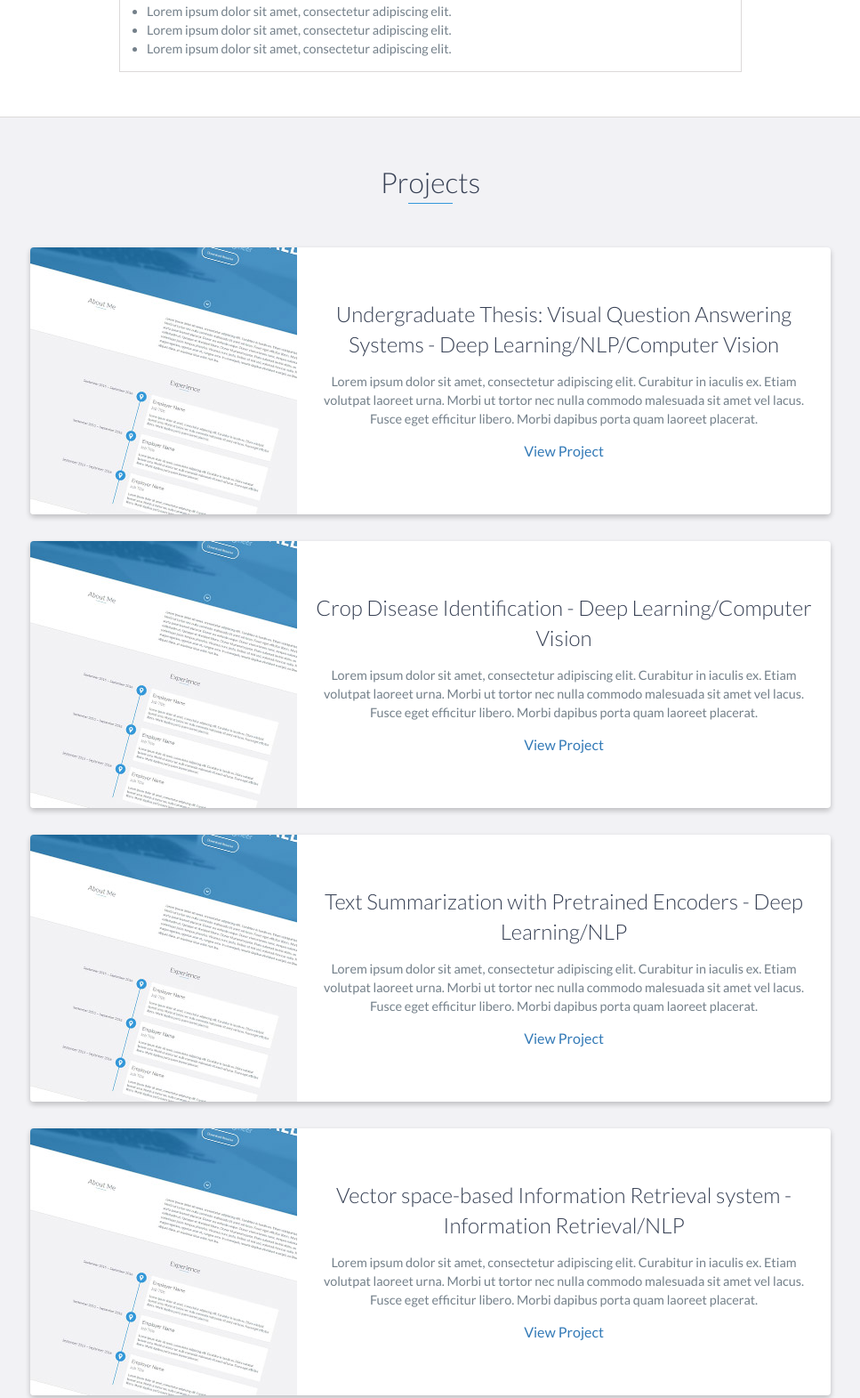
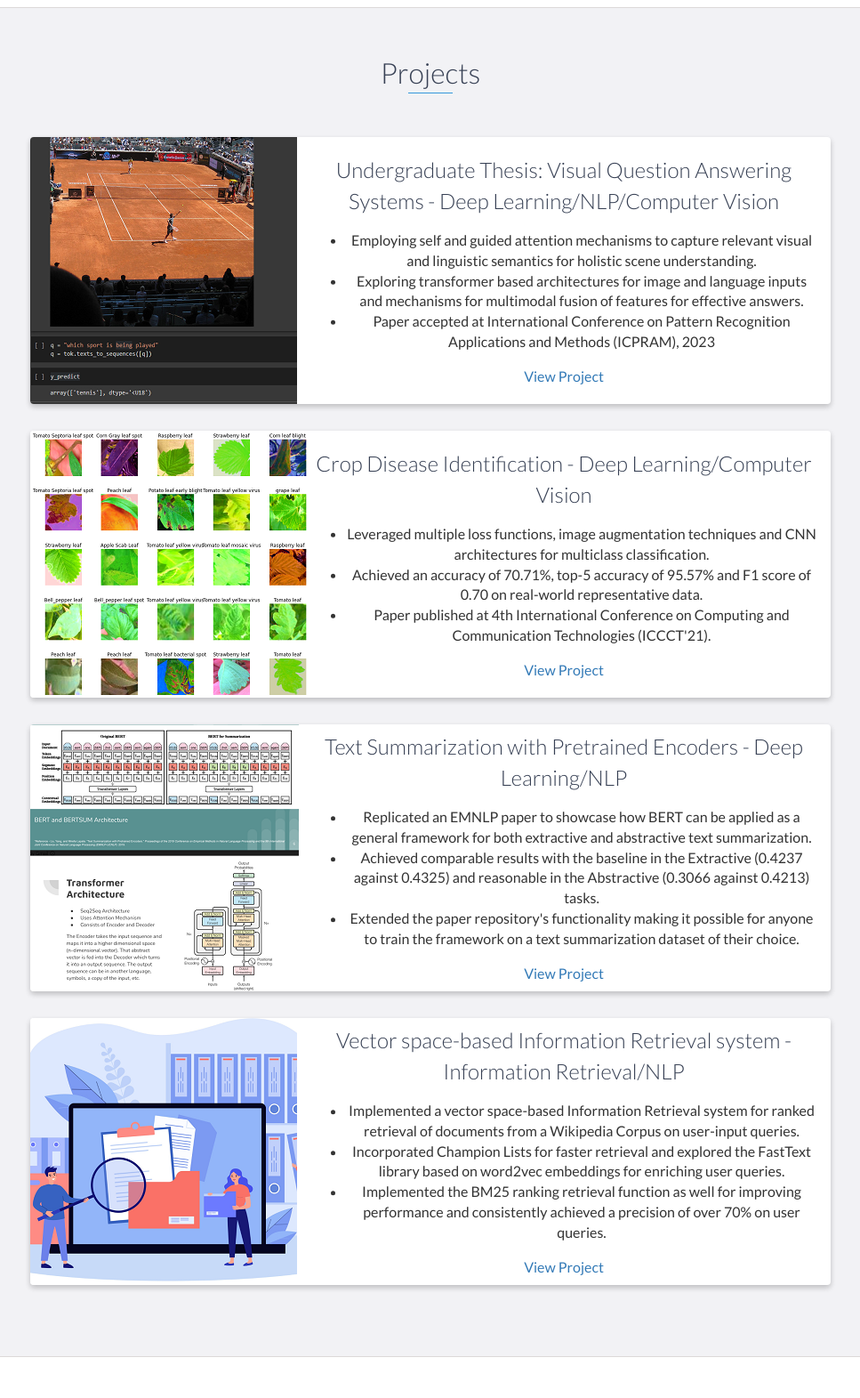
Before and after one commit to AbhimanyuSethi-98/AbhimanyuSethi-98.github.io, a website: page index.html in a window 1280 px wide. Shown: the part 2731-4302 px from the top of the page at 89% size, without its empty margins (156-1123 px from the left). Drawn offline with nearby package versions, Linux system fonts and the light colour scheme.

Commit message:
Projects filled

```diff
--- a/index.html
+++ b/index.html
@@ -133,9 +133,6 @@
             <h3>Birla Institute of Technology and Science (BITS), Pilani</h3>
             <span class="education-date">August 2017 - July 2022</span>
             <h4>Bachelor of Engineering (B.E) in Computer Science</h4>
-            <p>
-                Lorem ipsum dolor sit amet, consectetur adipiscing elit. Curabitur in iaculis ex. Etiam volutpat laoreet urna. Morbi ut tortor nec nulla commodo malesuada sit amet vel lacus. Fusce eget efficitur libero. Morbi dapibus porta quam laoreet placerat.
-            </p>
         </div>
         <!-- End .education-block -->
 
@@ -143,17 +140,6 @@
             <h3>Birla Institute of Technology and Science (BITS), Pilani</h3>
             <span class="education-date">August 2017 - July 2022</span>
             <h4>Master of Science (MSc.) in Economics</h4>
-            <ul>
-                <li>
-                    Lorem ipsum dolor sit amet, consectetur adipiscing elit.
-                </li>
-                <li>
-                    Lorem ipsum dolor sit amet, consectetur adipiscing elit.
-                </li>
-                <li>
-                    Lorem ipsum dolor sit amet, consectetur adipiscing elit.
-                </li>
-            </ul>
         </div>
         <!-- End .education-block -->
     </div>
@@ -165,13 +151,23 @@
             <div class="row">
                 <div class="project shadow-large">
                     <div class="project-image">
-                        <img src="images/project.jpg" />
+                        <img src="images/vqa.png" />
                     </div>
                     <!-- End .project-image -->
                     <div class="project-info">
                         <h3>Undergraduate Thesis: Visual Question Answering Systems - Deep Learning/NLP/Computer Vision</h3>
                         <p>
-                            Lorem ipsum dolor sit amet, consectetur adipiscing elit. Curabitur in iaculis ex. Etiam volutpat laoreet urna. Morbi ut tortor nec nulla commodo malesuada sit amet vel lacus. Fusce eget efficitur libero. Morbi dapibus porta quam laoreet placerat.
+                            <ul>
+                                <li>
+                                    Employing self and guided attention mechanisms to capture relevant visual and linguistic semantics for holistic scene understanding.
+                                </li>
+                                <li>
+                                    Exploring transformer based architectures for image and language inputs and mechanisms for multimodal fusion of features for effective answers.
+                                </li>
+                                <li>
+                                    Paper accepted at International Conference on Pattern Recognition Applications and Methods (ICPRAM), 2023
+                                </li>
+                            </ul>
                         </p>
                         <a href="#">View Project</a>
                     </div>
@@ -181,13 +177,23 @@
 
                 <div class="project shadow-large">
                     <div class="project-image">
-                        <img src="images/project.jpg" />
+                        <img src="images/plant-disease.png" />
                     </div>
                     <!-- End .project-image -->
                     <div class="project-info">
                         <h3>Crop Disease Identification - Deep Learning/Computer Vision</h3>
                         <p>
-                            Lorem ipsum dolor sit amet, consectetur adipiscing elit. Curabitur in iaculis ex. Etiam volutpat laoreet urna. Morbi ut tortor nec nulla commodo malesuada sit amet vel lacus. Fusce eget efficitur libero. Morbi dapibus porta quam laoreet placerat.
+                            <ul>
+                                <li>
+                                    Leveraged multiple loss functions, image augmentation techniques and CNN architectures for multiclass classification.
+                                </li>
+                                <li>
+                                    Achieved an accuracy of 70.71%, top-5 accuracy of 95.57% and F1 score of 0.70 on real-world representative data.
+                                </li>
+                                <li>
+                                    Paper published at 4th International Conference on Computing and Communication Technologies (ICCCT'21).
+                                </li>
+                            </ul>
                         </p>
                         <a href="#">View Project</a>
                     </div>
@@ -197,13 +203,23 @@
 
                 <div class="project shadow-large">
                     <div class="project-image">
-                        <img src="images/project.jpg" />
+                        <img src="images/bertsum.png" />
                     </div>
                     <!-- End .project-image -->
                     <div class="project-info">
                         <h3>Text Summarization with Pretrained Encoders - Deep Learning/NLP</h3>
                         <p>
-                            Lorem ipsum dolor sit amet, consectetur adipiscing elit. Curabitur in iaculis ex. Etiam volutpat laoreet urna. Morbi ut tortor nec nulla commodo malesuada sit amet vel lacus. Fusce eget efficitur libero. Morbi dapibus porta quam laoreet placerat.
+                            <ul>
+                                <li>
+                                    Replicated an EMNLP paper to showcase how BERT can be applied as a general framework for both extractive and abstractive text summarization.
+                                </li>
+                                <li>
+                                    Achieved comparable results with the baseline in the Extractive (0.4237 against 0.4325) and reasonable in the Abstractive (0.3066 against 0.4213) tasks.
+                                </li>
+                                <li>
+                                    Extended the paper repository's functionality making it possible for anyone to train the framework on a text summarization dataset of their choice.
+                                </li>
+                            </ul>
                         </p>
                         <a href="#">View Project</a>
                     </div>
@@ -213,13 +229,23 @@
 
                 <div class="project shadow-large">
                     <div class="project-image">
-                        <img src="images/project.jpg" />
+                        <img src="images/information-retrieval.png" />
                     </div>
                     <!-- End .project-image -->
                     <div class="project-info">
                         <h3>Vector space-based Information Retrieval system - Information Retrieval/NLP</h3>
                         <p>
-                            Lorem ipsum dolor sit amet, consectetur adipiscing elit. Curabitur in iaculis ex. Etiam volutpat laoreet urna. Morbi ut tortor nec nulla commodo malesuada sit amet vel lacus. Fusce eget efficitur libero. Morbi dapibus porta quam laoreet placerat.
+                            <ul>
+                                <li>
+                                    Implemented a vector space-based Information Retrieval system for ranked retrieval of documents from a Wikipedia Corpus on user-input queries.
+                                </li>
+                                <li>
+                                    Incorporated Champion Lists for faster retrieval and explored the FastText library based on word2vec embeddings for enriching user queries.
+                                </li>
+                                <li>
+                                    Implemented the BM25 ranking retrieval function as well for improving performance and consistently achieved a precision of over 70% on user queries.
+                                </li>
+                            </ul>
                         </p>
                         <a href="#">View Project</a>
                     </div>
```
Also changed, not shown: images/bertsum.png (added), images/information-retrieval.png (added), images/plant-disease.png (added), images/vqa.png (added).
